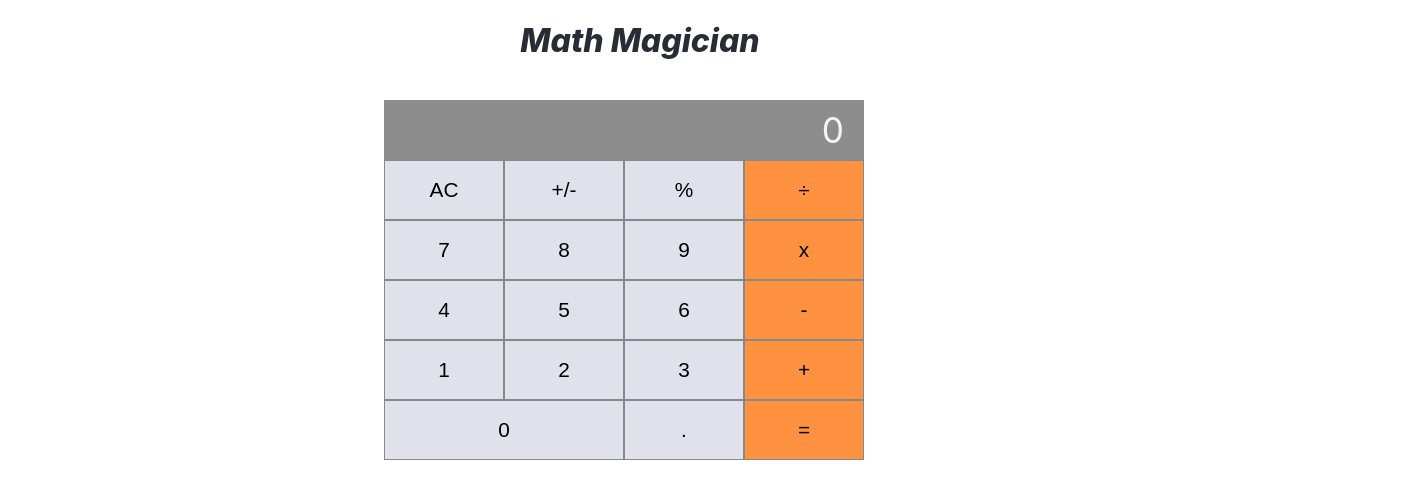
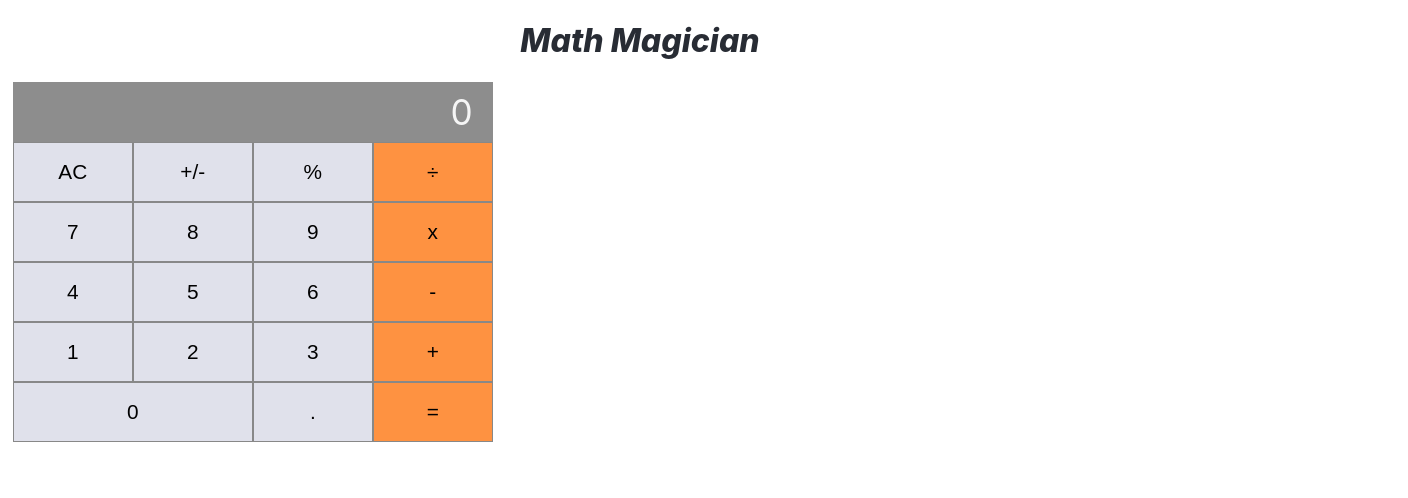
Before and after one commit to efmomoh/math-magician, a React (Create React App) app: page / in a window 1280 px wide. Shown: the top 498 px of the page, 1408 px wide, since content can reach past the window. Built offline with nearby package versions, Linux system fonts and the light colour scheme.

Commit message:
Update the Calculator.css file content

```diff
--- a/src/components/Calculator.css
+++ b/src/components/Calculator.css
@@ -1,12 +1,13 @@
 .calculator-wrapper {
-  margin: 5vh 30vw auto;
+  margin: 2vh 1vw auto;
   display: flex;
   flex-direction: column;
-  width: 80vw;
+  width: auto;
 }
 
 .calculator-wrapper > * {
   display: flex;
+  flex-direction: row;
 }
 
 .Display {
```
